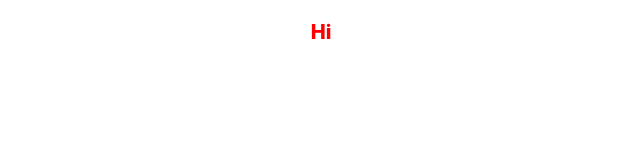
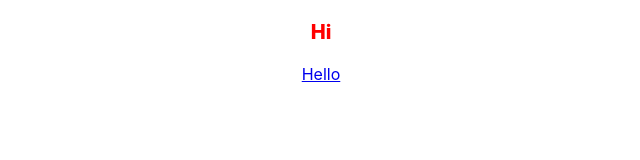
Before and after one commit to SergeyKovalchuk2086/React-again, a React (Create React App) app: page / in a window 1280 px wide. Shown: the top 160 px of the page, without its empty margins (319-959 px from the left). Built offline with nearby package versions, Linux system fonts and the light colour scheme.

Commit message:
lesson 7 - component

```diff
--- a/src/App.js
+++ b/src/App.js
@@ -4,8 +4,19 @@ function App() {
   return (
     <div className='App'>
       <p className='word'>Hi</p>
+      <Header />
     </div>
   );
 }
 
+function Header() {
+  return (
+    <div>
+      <a href='http://vk.com'>
+        Hello
+      </a>
+    </div>
+  )
+}
+
 export default App;
```
